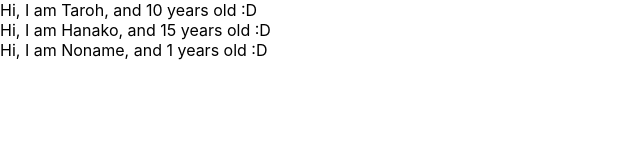
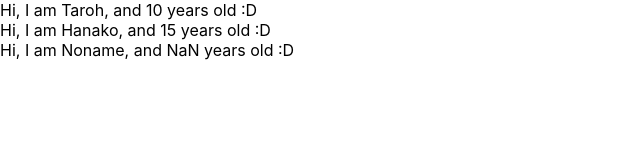
Before and after one commit to iamFujiYama/udemy-react-redux-crud-application, a React (Create React App) app: page / in a window 1280 px wide. Shown: the top 160 px of the page, without its empty margins (0-640 px from the left). Built offline with nearby package versions, Linux system fonts and the light colour scheme.

Commit message:
Learned about prop-types

```diff
--- a/src/App.js
+++ b/src/App.js
@@ -1,17 +1,19 @@
 import React, {Fragment} from 'react';
+import Proptypes from 'prop-types'
 
 const App = () => {
   const users = [
     {
       name: "Taroh",
-      age: "10"
+      age: 10
     },
     {
       name: "Hanako",
-      age: "15"
+      age: 15
     },
     {
       name: "Noname",
+      age: NaN
     }
   ]
 
@@ -34,8 +36,9 @@ const User = (p) => {
   )
 }
 
-User.defaultProps = {
-  age: 1
+User.propTypes = {
+  name: Proptypes.string,
+  age: Proptypes.number.isRequired
 }
 
 export default App;
```
